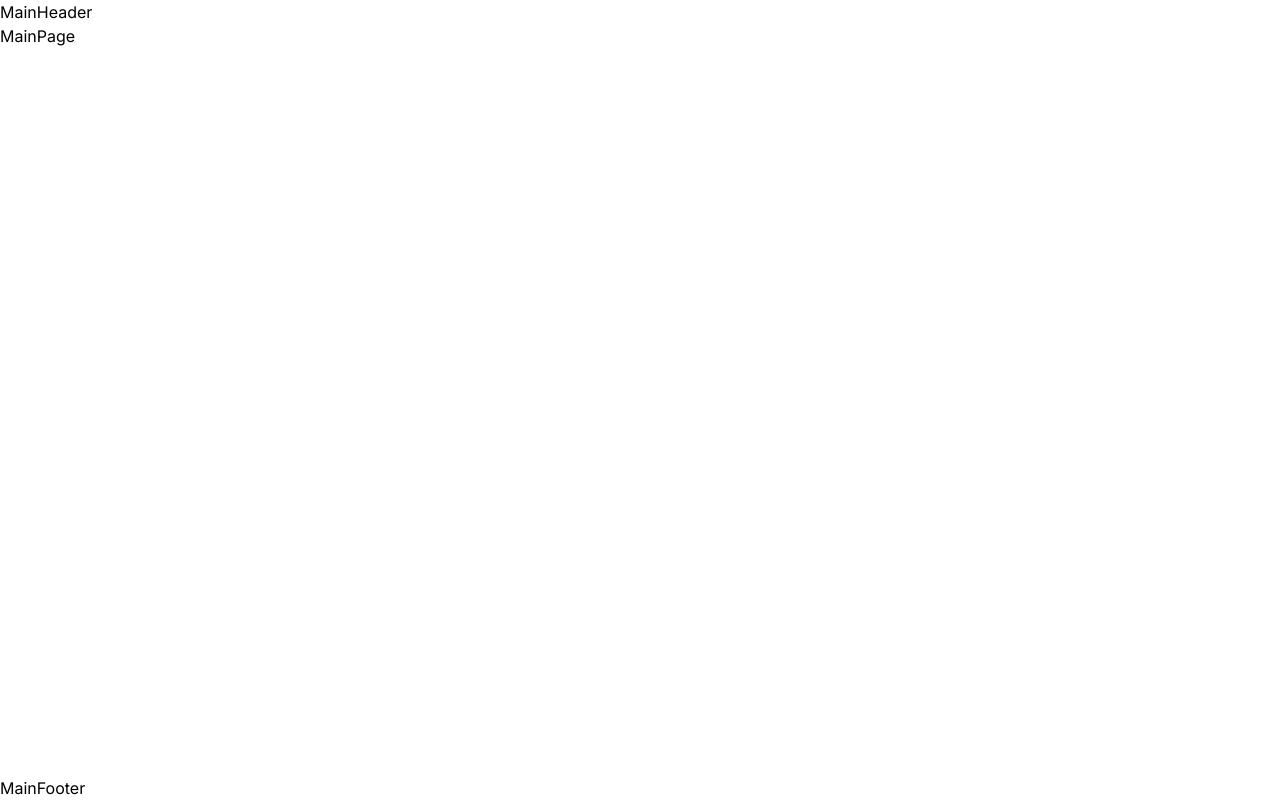
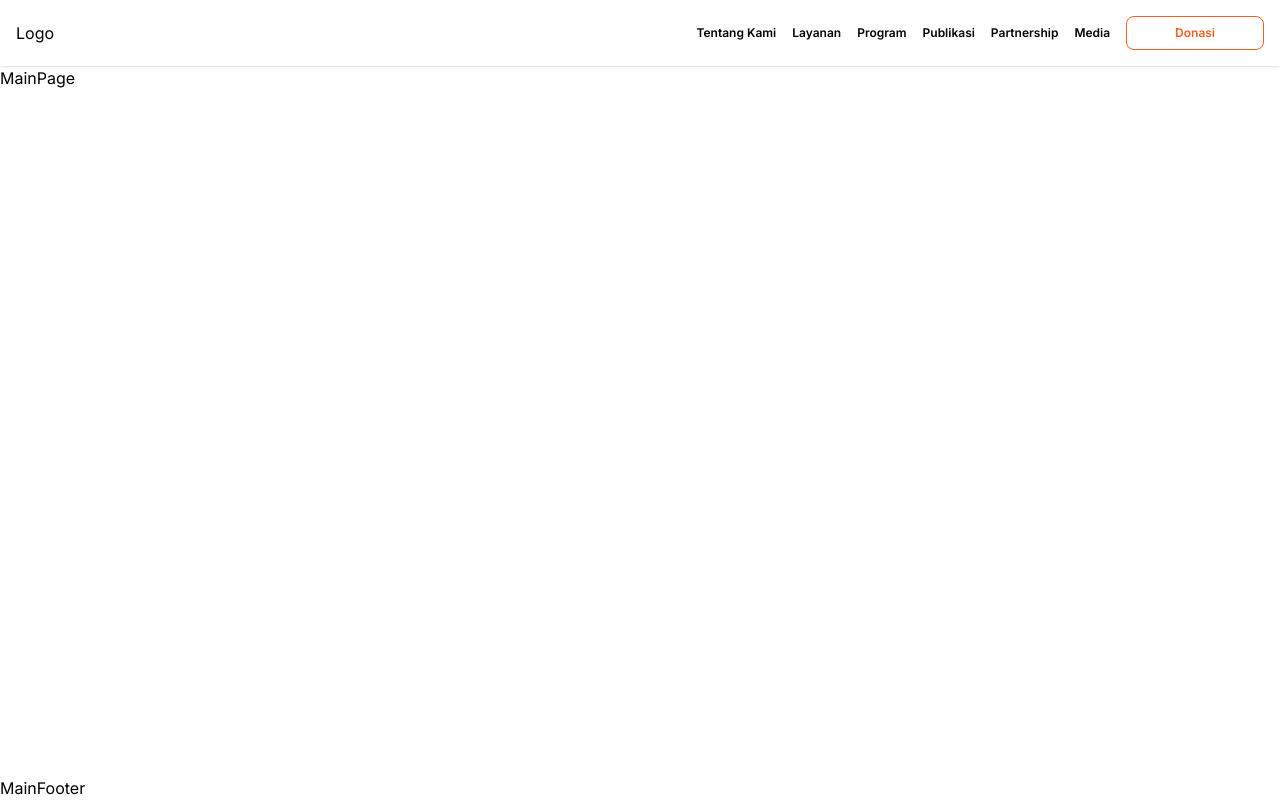
Before and after one commit to yatimmandiri/Yatim-Mandiri-Website, a Next.js app: page / in a window 1280 px wide. Built offline with nearby package versions, Linux system fonts and the light colour scheme.

Commit message:
add component button
add component button

```diff
--- a/package.json
+++ b/package.json
@@ -9,9 +9,12 @@
     "lint": "next lint"
   },
   "dependencies": {
+    "@headlessui/react": "^2.1.3",
+    "@heroicons/react": "^2.1.5",
     "@tailwindcss/aspect-ratio": "^0.4.2",
     "@tailwindcss/forms": "^0.5.8",
     "@tailwindcss/typography": "^0.5.15",
+    "classnames": "^2.5.1",
     "leaflet": "^1.9.4",
     "leaflet-defaulticon-compatibility": "^0.1.2",
     "next": "14.2.7",
--- a/src/components/layouts/MainHeader.jsx
+++ b/src/components/layouts/MainHeader.jsx
@@ -1,3 +1,49 @@
+import { ButtonLinkComponent } from '@/components/partials/ButtonComponent';
+import Link from 'next/link';
+
 export const MainHeader = () => {
-  return <header>MainHeader</header>;
+  const menus = [
+    {
+      label: 'Tentang Kami',
+      href: '#',
+    },
+    {
+      label: 'Layanan',
+      href: '#',
+    },
+    {
+      label: 'Program',
+      href: '#',
+    },
+    {
+      label: 'Publikasi',
+      href: '#',
+    },
+    {
+      label: 'Partnership',
+      href: '#',
+    },
+    {
+      label: 'Media',
+      href: '#',
+    },
+  ];
+
+  return (
+    <header className='flex flex-row justify-between items-center p-4 shadow'>
+      <span>Logo</span>
+      <ul className='hidden md:flex flex-row space-x-4 items-center'>
+        {menus.map((menu, i) => (
+          <Link key={i} className='font-semibold text-xs' href={menu.href}>
+            {menu.label}
+          </Link>
+        ))}
+        <ButtonLinkComponent
+          text='Donasi'
+          className='px-6 md:px-12'
+          variant='outline'
+        />
+      </ul>
+    </header>
+  );
 };
--- /dev/null
+++ b/src/components/partials/ButtonComponent.jsx
@@ -0,0 +1,84 @@
+import { colors } from '@/utils/colors';
+import { Button } from '@headlessui/react';
+import classNames from 'classnames';
+import Link from 'next/link';
+import { createElement } from 'react';
+
+export const ButtonComponent = ({
+  type = 'button',
+  className = '',
+  text = '',
+  color = 'default',
+  variant = 'solid',
+  block = false,
+  fullWidth = false,
+  pill = false,
+  isLoading = false,
+  leftIcon = false,
+  rightIcon = false,
+  ...props
+}) => {
+  return (
+    <Button
+      type={type}
+      disabled={isLoading}
+      className={classNames(
+        'inline-flex space-x-2 items-center p-2 border',
+        'disabled:cursor-not-allowed',
+        pill ? 'rounded-full' : 'rounded-lg',
+        fullWidth ? 'w-full' : 'w-fit',
+        block ? 'justify-between' : 'justify-center',
+        colors[variant][color],
+        className
+      )}
+      {...props}
+    >
+      {leftIcon && createElement(leftIcon, { className: 'w-4 h-4' })}
+      <span className='text-xs font-semibold'>
+        {isLoading ? 'Loading...' : text}
+      </span>
+      {rightIcon && createElement(rightIcon, { className: 'w-4 h-4' })}
+    </Button>
+  );
+};
+
+export const ButtonLinkComponent = ({
+  type = 'button',
+  className = '',
+  text = '',
+  color = 'default',
+  variant = 'solid',
+  block = false,
+  fullWidth = false,
+  pill = false,
+  isLoading = false,
+  leftIcon = false,
+  rightIcon = false,
+  href = '#',
+  ...props
+}) => {
+  return (
+    <Button
+      as={Link}
+      href={href}
+      type={type}
+      disabled={isLoading}
+      className={classNames(
+        'inline-flex space-x-2 items-center p-2 border',
+        'disabled:cursor-not-allowed',
+        pill ? 'rounded-full' : 'rounded-lg',
+        fullWidth ? 'w-full' : 'w-fit',
+        block ? 'justify-between' : 'justify-center',
+        colors[variant][color],
+        className
+      )}
+      {...props}
+    >
+      {leftIcon && createElement(leftIcon, { className: 'w-4 h-4' })}
+      <span className='text-xs font-semibold'>
+        {isLoading ? 'Loading...' : text}
+      </span>
+      {rightIcon && createElement(rightIcon, { className: 'w-4 h-4' })}
+    </Button>
+  );
+};
--- /dev/null
+++ b/src/utils/colors.js
@@ -0,0 +1,27 @@
+export const colors = {
+  solid: {
+    default:
+      'bg-baseColor-500 text-white hover:bg-baseColor-600 disabled:bg-baseColor-400 border-transparent',
+    primary:
+      'bg-blue-500 text-white hover:bg-blue-600 disabled:bg-blue-400 border-transparent',
+    secondary:
+      'bg-gray-500 text-white hover:bg-gray-600 disabled:bg-gray-400 border-transparent',
+    success:
+      'bg-green-500 text-white hover:bg-green-600 disabled:bg-green-400 border-transparent',
+    danger:
+      'bg-red-500 text-white hover:bg-red-600 disabled:bg-red-400 border-transparent',
+    warning:
+      'bg-yellow-500 text-white hover:bg-yellow-600 disabled:bg-yellow-400 border-transparent',
+    info: 'bg-sky-500 text-white hover:bg-sky-600 disabled:bg-sky-400 border-transparent',
+  },
+  outline: {
+    default:
+      'border-baseColor-500 text-baseColor-500 hover:bg-baseColor-600 hover:text-white',
+    primary: 'border-blue-500 text-blue-500 hover:bg-blue-100',
+    secondary: 'border-gray-500 text-gray-500 hover:bg-gray-100',
+    success: 'border-green-500 text-green-500 hover:bg-green-100',
+    danger: 'border-red-500 text-red-500 hover:bg-red-100',
+    warning: 'border-yellow-500 text-yellow-500 hover:bg-yellow-100',
+    info: 'border-sky-500 text-sky-500 hover:bg-sky-100',
+  },
+};
--- a/tailwind.config.js
+++ b/tailwind.config.js
@@ -3,6 +3,7 @@ module.exports = {
   content: [
     './src/components/**/*.{js,ts,jsx,tsx,mdx}',
     './src/layouts/**/*.{js,ts,jsx,tsx,mdx}',
+    './src/utils/**/*.{js,ts,jsx,tsx,mdx}',
     './src/app/**/*.{js,ts,jsx,tsx,mdx}',
   ],
   theme: {
@@ -17,6 +18,21 @@ module.exports = {
           '2xl': '6rem',
         },
       },
+      colors: {
+        baseColor: {
+          50: '#fef5ee',
+          100: '#fde9d7',
+          200: '#fbcead',
+          300: '#f8ac79',
+          400: '#f47f43',
+          500: '#f16022',
+          600: '#e24414',
+          700: '#bb3113',
+          800: '#952817',
+          900: '#782416',
+          950: '#410f09',
+        },
+      },
       fontFamily: {
         inter: ['var(--font-inter)'],
       },
```
Also changed, not shown: 1 other file (tests, documents, lock files or other folders).
